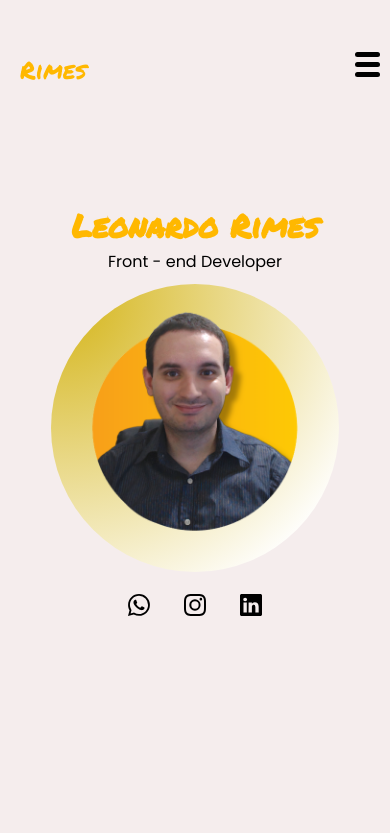
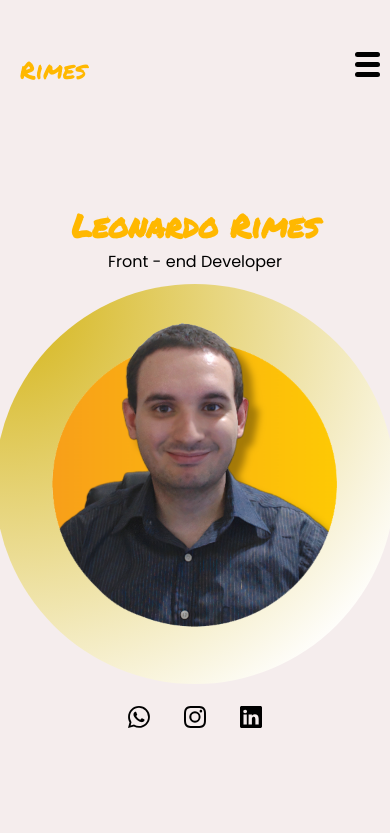
Before and after one commit to leonardorimes/portfolio, a React (Vite) app: page / in a window 390 px wide. Shown: the top 833 px of the page. Built offline with nearby package versions, Linux system fonts and the light colour scheme.

Commit message:
aumentando imagem avatar

```diff
--- a/src/components/Avatar.module.css
+++ b/src/components/Avatar.module.css
@@ -2,7 +2,7 @@
   display: flex;
   align-items: center;
   justify-content: space-between;
-  gap: 30px;
+  gap: 50px;
 }
 
 .avatar span h1 {
@@ -11,7 +11,7 @@
 }
 
 .image {
-  max-width: 25rem;
+  max-width: 30rem;
   background: radial-gradient(
     circle at 3% 4.8%,
     rgb(212, 180, 23) 0%,
@@ -27,7 +27,7 @@
   }
 
   .image {
-    max-width: 18rem;
+    max-width: 25rem;
   }
 
   .avatar span {
```
